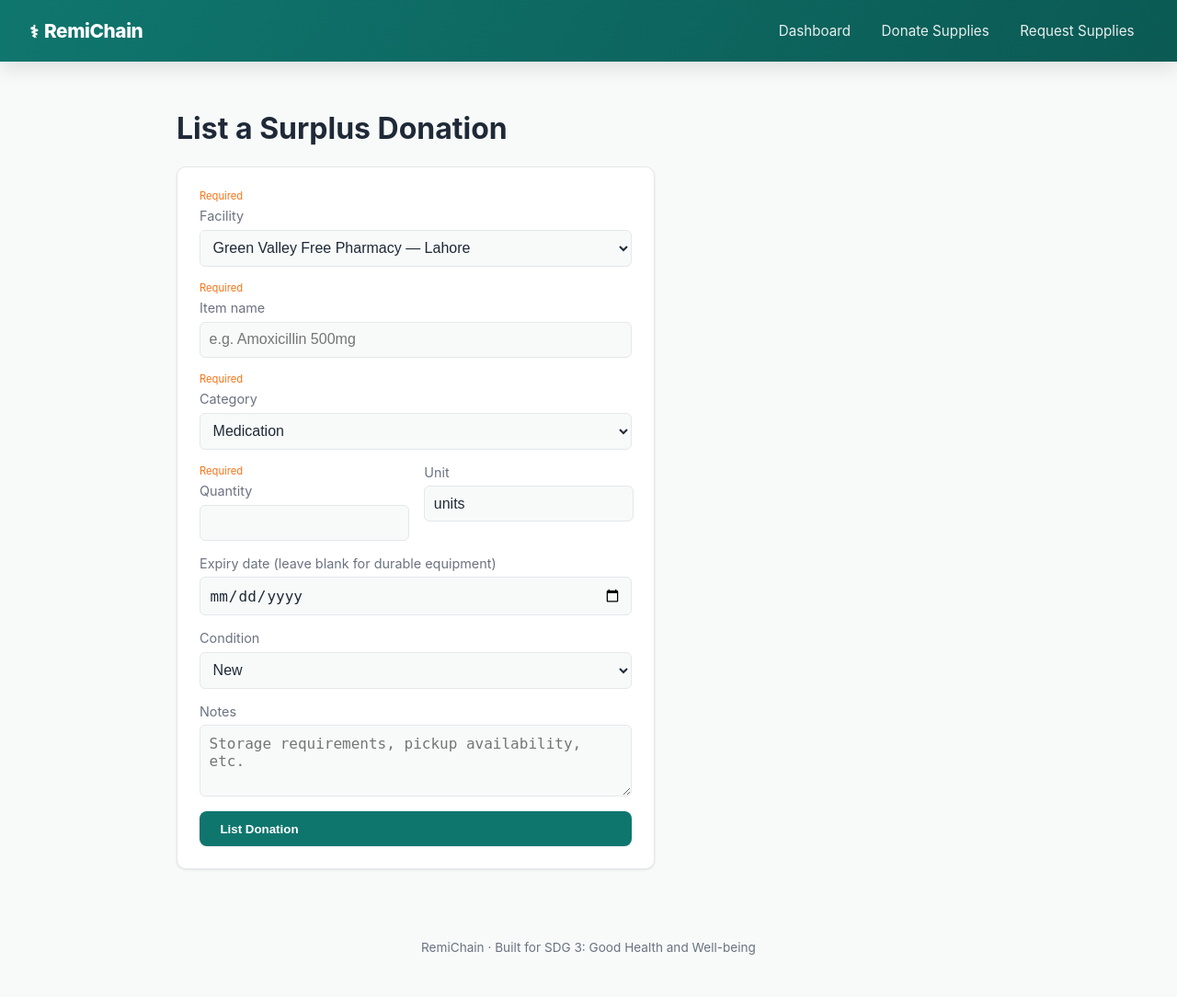
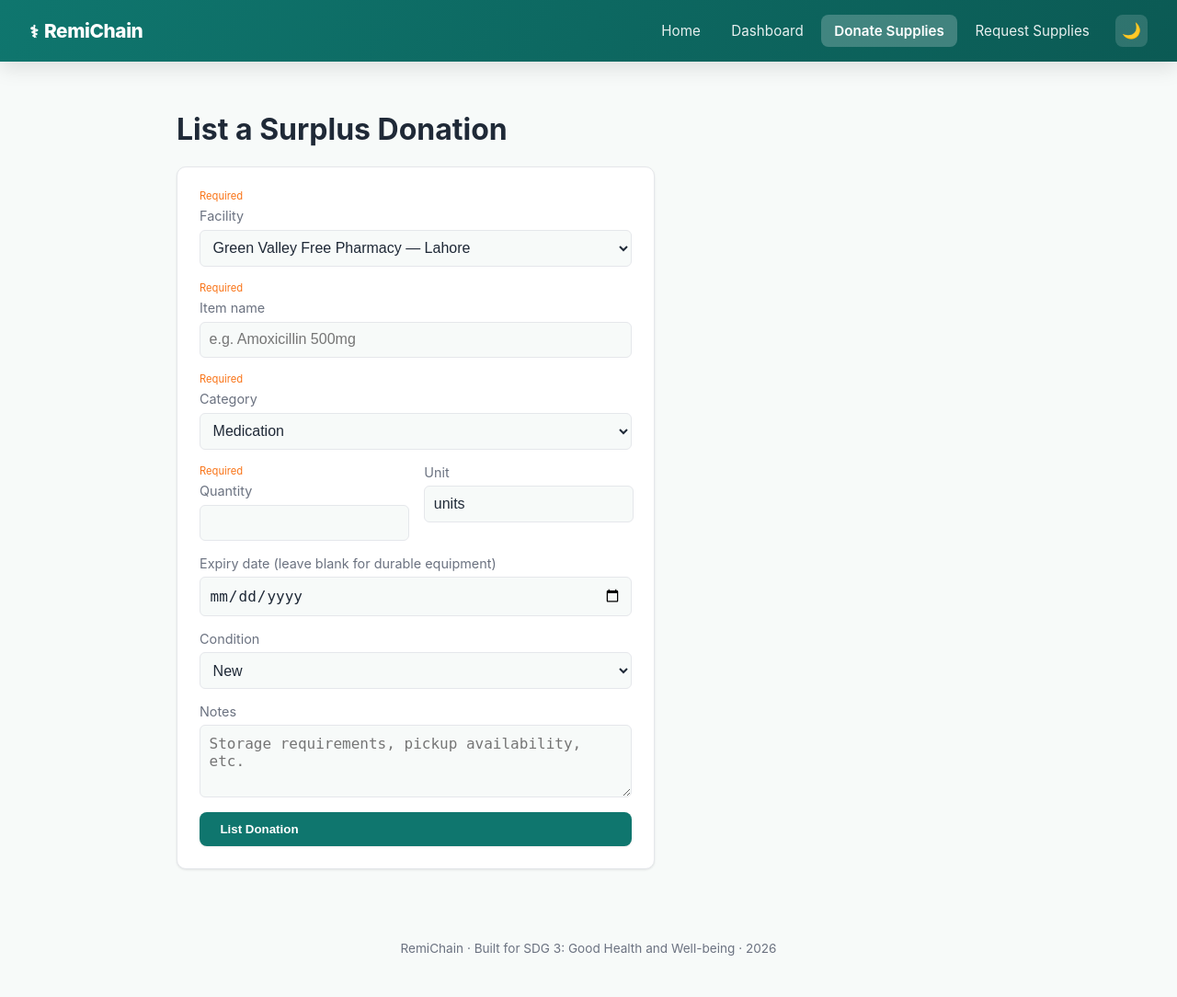
Before and after one commit to aayanahmed20/remichain, a Flask app: page /donate in a window 1280 px wide. Shown: the whole page at 92% size. Run offline with Flask 3, Linux system fonts and the light colour scheme.

Commit message:
Enhance base HTML structure and features
Added meta description and improved navigation structure with a toggle button. Enhanced flash message display and added back-to-top button.

```diff
--- a/templates/base.html
+++ b/templates/base.html
@@ -3,33 +3,46 @@
 <head>
 <meta charset="UTF-8">
 <meta name="viewport" content="width=device-width, initial-scale=1.0">
+<meta name="description" content="RemiChain matches surplus medical supplies with the facilities that need them most.">
 <title>{% block title %}RemiChain{% endblock %}</title>
 <link rel="stylesheet" href="{{ url_for('static', filename='css/style.css') }}">
 </head>
 <body>
 <nav class="navbar">
 <a href="{{ url_for('main.index') }}" class="brand">RemiChain</a>
-    <div class="nav-links">
+<button class="nav-toggle" id="navToggle" aria-label="Toggle navigation" aria-expanded="false" type="button">&#9776;</button>
+<div class="nav-links" id="navLinks">
+<a href="{{ url_for('main.index') }}">Home</a>
 <a href="{{ url_for('main.dashboard') }}">Dashboard</a>
 <a href="{{ url_for('donations.donate') }}">Donate Supplies</a>
 <a href="{{ url_for('requests.request_supply') }}">Request Supplies</a>
+<button class="theme-toggle" id="themeToggle" aria-label="Toggle dark mode" title="Toggle dark mode" type="button">&#127769;</button>
 </div>
 </nav>
 
 <main class="container">
 {% with messages = get_flashed_messages(with_categories=true) %}
 {% if messages %}
+<div class="flash-stack">
 {% for category, message in messages %}
-          <div class="flash flash-{{ category }}">{{ message }}</div>
+<div class="flash flash-{{ category }}" role="alert">
+<span>{{ message }}</span>
+<button class="flash-close" aria-label="Dismiss" type="button">&times;</button>
+</div>
 {% endfor %}
+</div>
 {% endif %}
 {% endwith %}
 
 {% block content %}{% endblock %}
 </main>
 
+<button id="backToTop" class="back-to-top" aria-label="Back to top" title="Back to top" type="button">&uarr;</button>
+
 <footer>
-    <p>RemiChain &middot; Built for SDG 3: Good Health and Well-being</p>
+<p>RemiChain &middot; Built for SDG 3: Good Health and Well-being &middot; <span id="year"></span></p>
 </footer>
+
+<script src="{{ url_for('static', filename='js/app.js') }}"></script>
 </body>
 </html>
```
Lines whose indentation alone changed are shown as unchanged.
